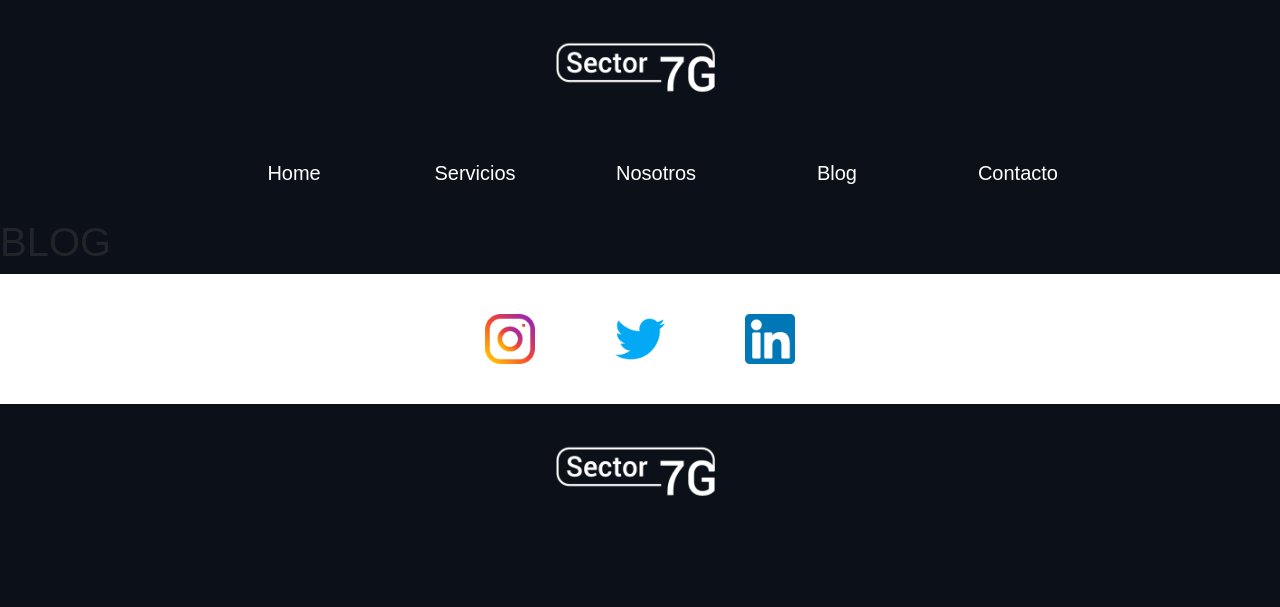
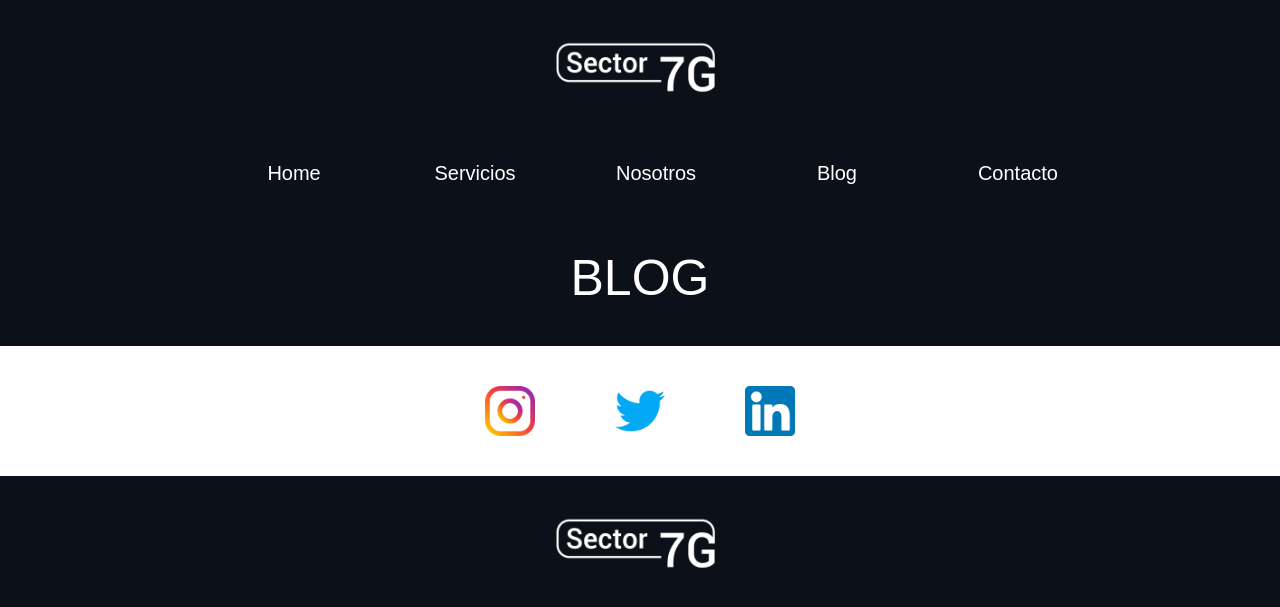
Before and after one commit to javimalve/protecto-final-coderhouse, a website: page blog.html in a window 1280 px wide. Drawn offline with nearby package versions, Linux system fonts and the light colour scheme.

Commit message:
Correción clase titulosh2

```diff
--- a/scss/estilos.scss
+++ b/scss/estilos.scss
@@ -131,6 +131,14 @@ body {
 .tablauno {
 	color: white;
 }
+
+.titulosh2 {
+  color: white;
+  text-align: center;
+  font-size: 50px;
+  padding-top: 30px;
+  padding-bottom: 30px; }
+
 .seccionuno__titulosh2{
 	color: white;
 	text-align: center;
@@ -151,6 +159,12 @@ body {
 	font-size: 25px;
 	padding-top: 15px;
 	padding-bottom: 15px;
+}
+
+.seccionuno__titulosh2:hover{
+	transform: scale(1.025, 1.025);
+	color: #e03e60;
+	background-color: white;
 }
 
 .titulosh2:hover{
```
Also changed, not shown: css/estilos2.css.
